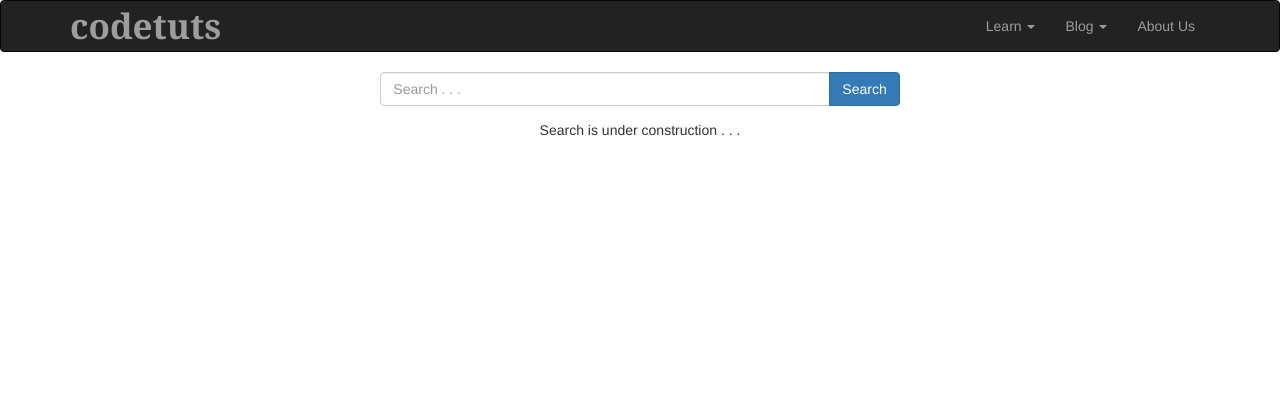
After one commit to gdhameeja/codetuts, a Django app: page /search_results/ in a window 1280 px wide. The commit adds this page. Shown: the top 420 px of the page. Run offline with Django 3.2, Linux system fonts and the light colour scheme; some libraries are stand-ins or nearby versions.

Commit message:
Search structure defined, implementation pending

```diff
--- a/mySite/mySite/blog/urls.py
+++ b/mySite/mySite/blog/urls.py
@@ -2,5 +2,5 @@ from django.conf.urls import url
 from . import views
 urlpatterns = [
     url(r'^$', views.index, name="index"),
-    #url(r'^search_results/$', search, name="search")
+    url(r'^search_results/$', views.search, name="search")
 ]
--- a/mySite/mySite/blog/views.py
+++ b/mySite/mySite/blog/views.py
@@ -2,3 +2,5 @@ from django.shortcuts import render_to_response
 
 def index(request):
     return render_to_response("index.html")
+def search(request):
+    return render_to_response("search_results.html")
--- a/mySite/mySite/templates/index.html
+++ b/mySite/mySite/templates/index.html
@@ -1,3 +1,2 @@
 {% extends "layout.html" %}
-{% block title %}Title{% endblock %}
-{% block list %}Test {% endblock %}
+{% block title %}CodeTuts{% endblock %}
--- a/mySite/mySite/templates/layout.html
+++ b/mySite/mySite/templates/layout.html
@@ -66,15 +66,17 @@
     <div class = "container-fluid">
     <div class = "row">
     <div id = "searchbar" class = "col-sm-12 text-center">
-   <form class="form-inline">
+   <form class="form-inline" action="{% url 'search' %}">
     <div class="input-group">
       <input type="text" class="form-control" size="50" placeholder="Search . . . " required>
       <div class="input-group-btn">
-        <button type="button" class="btn btn-primary">Search</button>
+        <button type="submit" class="btn btn-primary">Search</button>
       </div>
     </div>
   </form>
+        {% block search %} {% endblock %}
         </div>
+    </div>
     </div>
     <div class = "row">
     <div class = "col-sm-3" id = "list_contents">
--- /dev/null
+++ b/mySite/mySite/templates/search_results.html
@@ -0,0 +1,5 @@
+{% extends "layout.html" %}
+
+{% block title %} Search Results {% endblock %}
+
+{% block search %} Search is under construction . . . {% endblock %}
```
